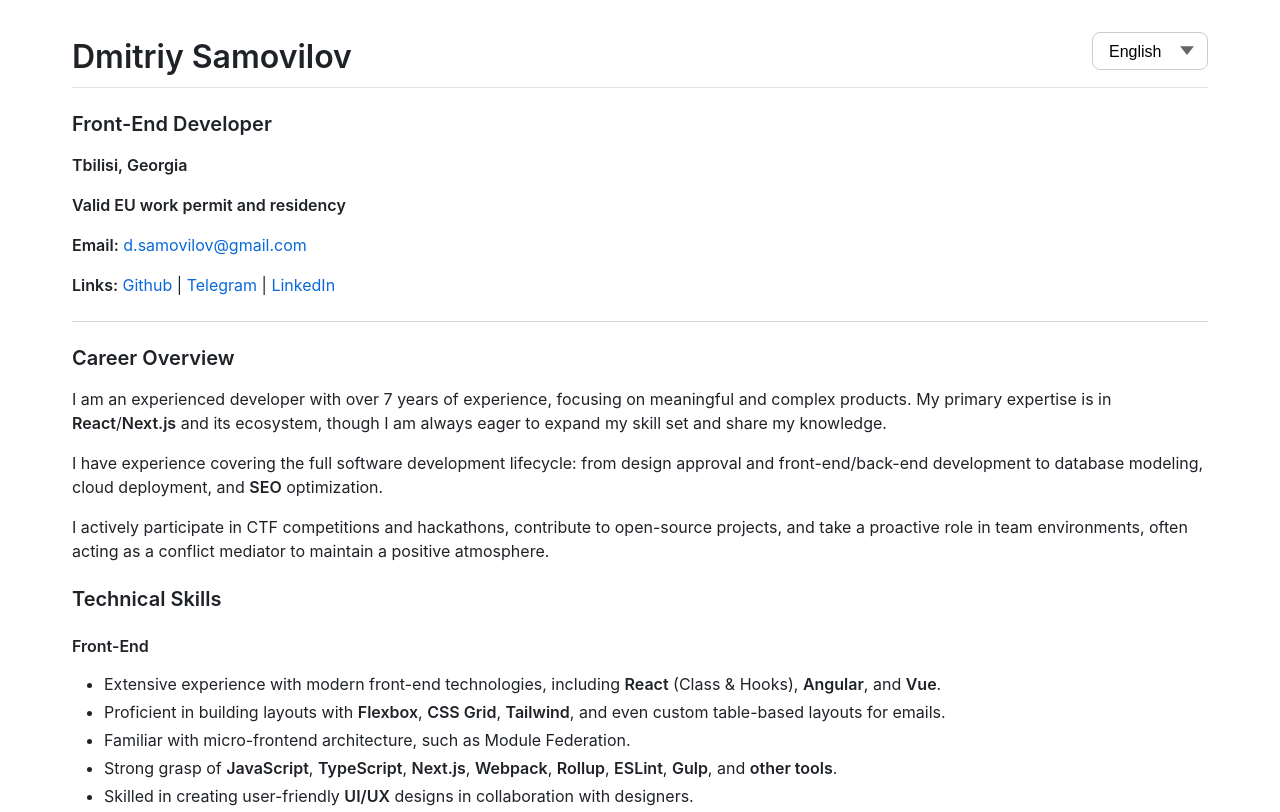
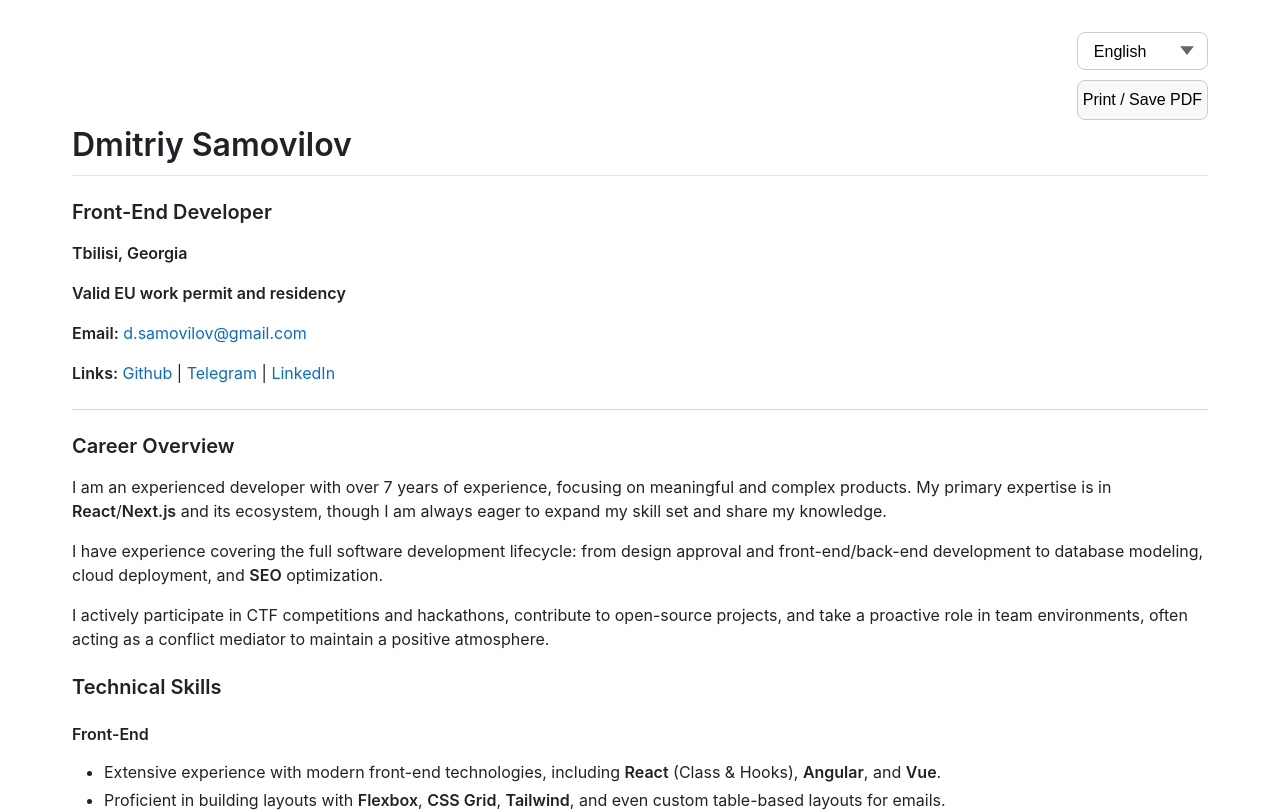
Before and after one commit to PrBart/PrBart.github.io, a React (Vite) app: page / in a window 1280 px wide. Shown: the top 812 px of the page. Built offline with nearby package versions, Linux system fonts and the light colour scheme.

Commit message:
Added print button

```diff
--- a/src/LanguageSwitcher.css
+++ b/src/LanguageSwitcher.css
@@ -1,6 +1,4 @@
 .dropdown-container {
-  display: flex;
-  position: absolute;
   @media (width <= 560px) {
     position: relative;
     margin-bottom: 5px;
@@ -23,6 +21,7 @@
   background-position: right 0.75em center;
   background-size: 1em;
   transition: border 0.2s, box-shadow 0.2s;
+  width: 100%;
 }
 
 .fancy-dropdown:hover {
--- a/src/MarkdownPage.tsx
+++ b/src/MarkdownPage.tsx
@@ -5,6 +5,7 @@ import en from "./../markdown-raw/CV_Samovilov_Dmitriy_FE.md?raw";
 import ru from "./../markdown-raw/CV_Samovilov_Dmitriy_FE_RU.md?raw";
 import { Navigate, useParams } from "react-router-dom";
 import LanguageSwitcher from "./LanguageSwitcher";
+import { LanguageLabel } from "./consts";
 
 const markdowns: Record<string, string> = {
   en: en,
@@ -20,6 +21,9 @@ export default function MarkdownPage({ isDefaultLang }: Props) {
   const currentLang = isDefaultLang ? "en" : lang;
   const markdown = markdowns[currentLang ?? ""] || markdowns["en"];
 
+  const printLabelText =
+    LanguageLabel[lang as keyof typeof LanguageLabel] || LanguageLabel.en;
+
   if (lang && !Object.keys(markdowns).includes(lang)) {
     return <Navigate to="/" replace />;
   }
@@ -27,8 +31,19 @@ export default function MarkdownPage({ isDefaultLang }: Props) {
   return (
     <div className="markdown-body" style={{ padding: "2rem" }}>
       {/* Language selector */}
-      <div className="lang-switch-conteiner">
-        <LanguageSwitcher currentLang={lang || "en"} />
+      <div className="top-buttons-conteiner no-print">
+        <div className="">
+          <LanguageSwitcher currentLang={lang || "en"} />
+          <div className="" style={{ display: "flex", marginTop: 10 }}>
+            <button
+              className="print-button no-print"
+              style={{ padding: "10px 5px 10px 5px" }}
+              onClick={() => window.print()}
+            >
+              {printLabelText}
+            </button>
+          </div>
+        </div>
       </div>
 
       {/* Markdown content */}
--- /dev/null
+++ b/src/consts.ts
@@ -0,0 +1,22 @@
+export enum LanguageLabel {
+    en = 'Print / Save PDF',
+    es = 'Imprimir / Guardar PDF',
+    fr = 'Imprimer / Enregistrer le PDF',
+    de = 'Drucken / PDF speichern',
+    it = 'Stampa / Salva PDF',
+    pt = 'Imprimir / Salvar PDF',
+    ru = 'Печать / Сохранить PDF',
+    zh = '打印 / 保存 PDF',
+    ja = '印刷 / PDF を保存',
+    ko = '인쇄 / PDF 저장',
+    ar = 'طباعة / حفظ PDF',
+    hi = 'प्रिंट करें / PDF सहेजें',
+    bn = 'প্রিন্ট / পিডিএফ সংরক্ষণ করুন',
+    ur = 'پرنٹ کریں / PDF محفوظ کریں',
+    tr = 'Yazdır / PDF Kaydet',
+    nl = 'Afdrukken / PDF opslaan',
+    pl = 'Drukuj / Zapisz PDF',
+    sv = 'Skriv ut / Spara PDF',
+    ro = 'Printează / Salvează PDF',
+    fa = 'چاپ / ذخیره PDF',
+  }
--- a/src/index.css
+++ b/src/index.css
@@ -19,12 +19,24 @@ body {
   justify-content: center;
 }
 
-.lang-switch-conteiner {
+.top-buttons-conteiner {
   display: flex;
   justify-content: flex-end;
   margin-bottom: 5px;
+  width: 100%;
 }
 
+.print-button {
+  appearance: none;
+  -webkit-appearance: none;
+  -moz-appearance: none;
+  padding: 0.6em 2.5em 0.6em 1em;
+  border: 1px solid #ccc;
+  border-radius: 8px;
+  font-size: 1rem;
+  cursor: pointer;
+  transition: border 0.2s, box-shadow 0.2s;
+}
 
 /* :root {
   font-family: system-ui, Avenir, Helvetica, Arial, sans-serif;
@@ -96,3 +108,17 @@ button:focus-visible {
     background-color: #f9f9f9;
   }
 }
+
+@media print {
+  .no-print {
+    display: none !important;
+  }
+
+  .print-only {
+    display: block !important;
+  }
+}
+
+.print-only {
+  display: none;
+}
```
